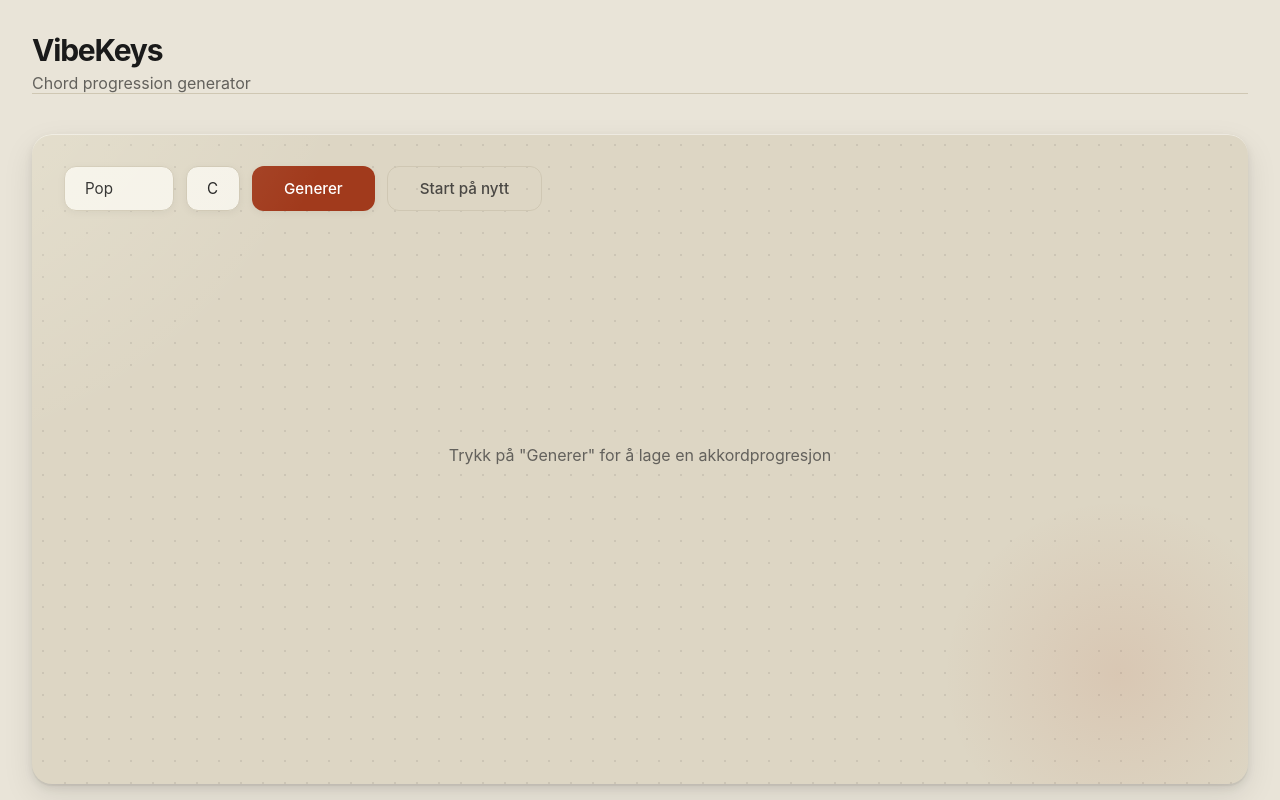
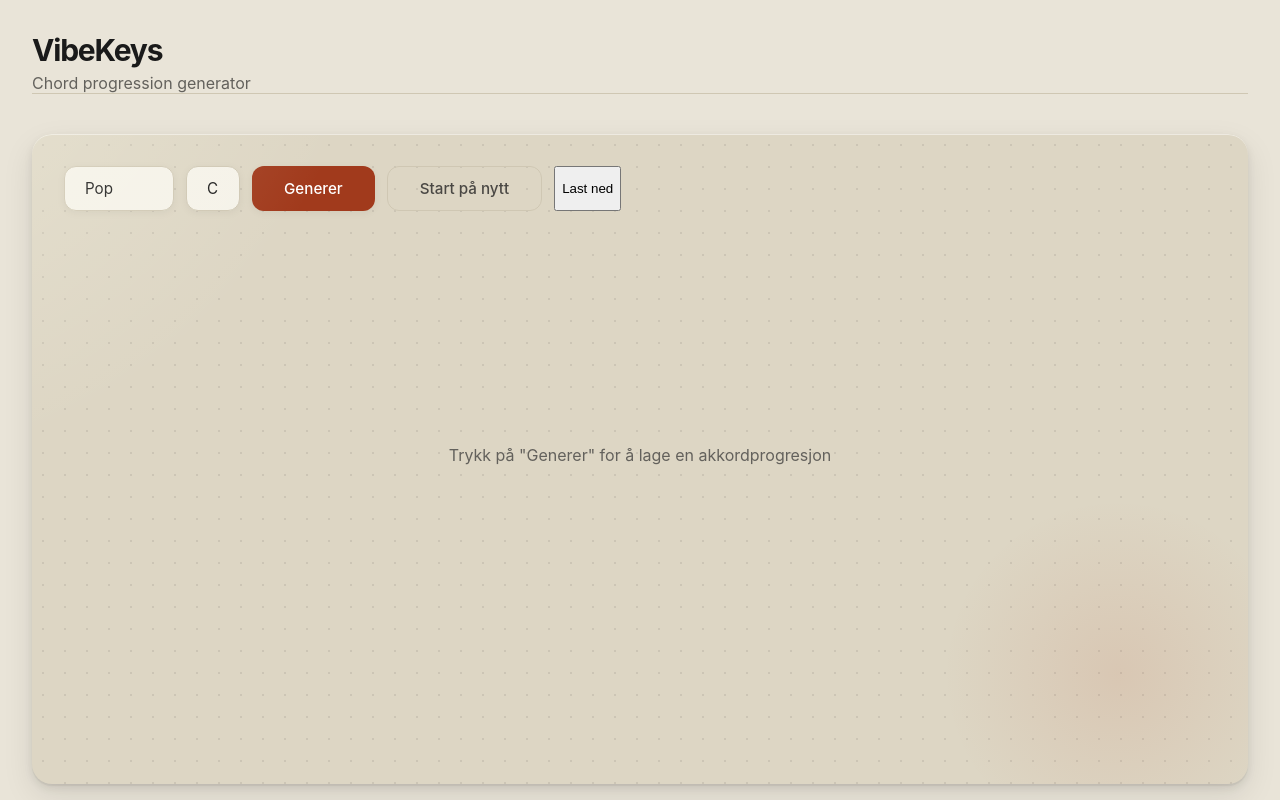
Before and after one commit to SondreHaugom/VibeKeys, a SvelteKit app: page / in a window 1280 px wide. Built offline with nearby package versions, Linux system fonts and the light colour scheme.

Commit message:
Lagt til en nedlastings funksjon. TIl nå kan du kunn laste ned en hardkoda progresjon

```diff
--- a/package.json
+++ b/package.json
@@ -17,6 +17,7 @@
 		"vite": "^8.0.16"
 	},
 	"dependencies": {
+		"midi-writer-js": "^3.2.1",
 		"tonal": "^6.4.3"
 	}
 }
--- a/src/routes/+page.svelte
+++ b/src/routes/+page.svelte
@@ -1,6 +1,8 @@
 <script>
-import { Progression } from "tonal";
+import { pitch, Progression } from "tonal";
 import { chordsByGenre } from '$lib/chords.js'
+import fs from 'fs';
+import MidiWriter from 'midi-writer-js';
 
 
 let currentChords = $state([]);
@@ -16,6 +18,37 @@ const restartSite = () => {
   let selectedGenre = $state("Pop");
   let selectedKey = $state("C");
   let generatedProgression = $state([]);
+
+
+
+function generateMidiFile() {
+    console.log("Du trykket på knappen")
+
+    const track = new MidiWriter.Track();
+
+
+    track.addEvent(new MidiWriter.NoteEvent({
+        pitch: ['C4', 'E4', 'G4'],
+        duration: "1",
+        velocity: 100
+    }));
+
+    const writer = new MidiWriter.Writer(track);
+    if (!writer) {
+        console.error("Writer is null or undefined");
+    }
+    const blob = new Blob([writer.buildFile()], { type: 'audio/midi' });
+    const url = URL.createObjectURL(blob);
+
+    const a = document.createElement("a");
+    a.href = url;
+    a.download = 'output.mid';
+    a.click();
+
+    RL.revokeObjectURL(url);
+
+};
+
 
 
 function generateChords() {
@@ -56,7 +89,7 @@ function generateChords() {
 
             <button class="send_btn" type="button" onclick={generateChords}>Generer</button>
             <button class="refrech_btn" type="button" onclick={restartSite} >Start på nytt</button>
-
+            <button class="" type="button" onclick={generateMidiFile} >Last ned</button>
 
             </div>
 
```
Also changed, not shown: 1 other file (tests, documents, lock files or other folders).
